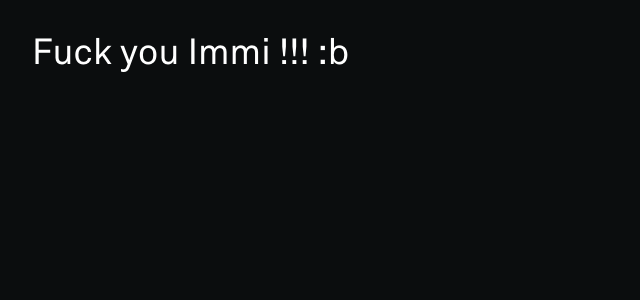
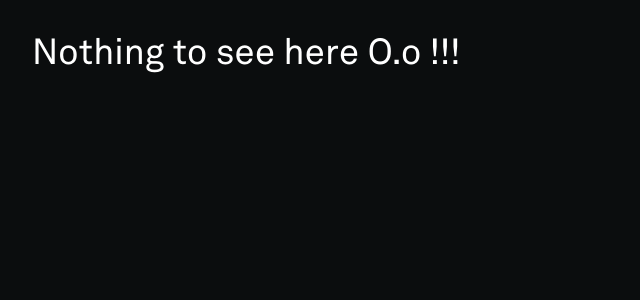
Before and after one commit to sheaksadi/new-portfolio, a Nuxt app: page /supersecretroute/password.txt in a window 1280 px wide. Shown: the top 300 px of the page, without its empty margins (0-640 px from the left). Built offline with nearby package versions, Linux system fonts and the light colour scheme.

Commit message:
re: change egg

```diff
--- a/pages/supersecretroute/password.txt.vue
+++ b/pages/supersecretroute/password.txt.vue
@@ -4,6 +4,6 @@ const route = useRoute()
 
 <template>
   <div class="text-white text-4xl p-8">
-    Fuck you Immi !!!  :b
+    Nothing to see here O.o !!!
   </div>
 </template>
```
